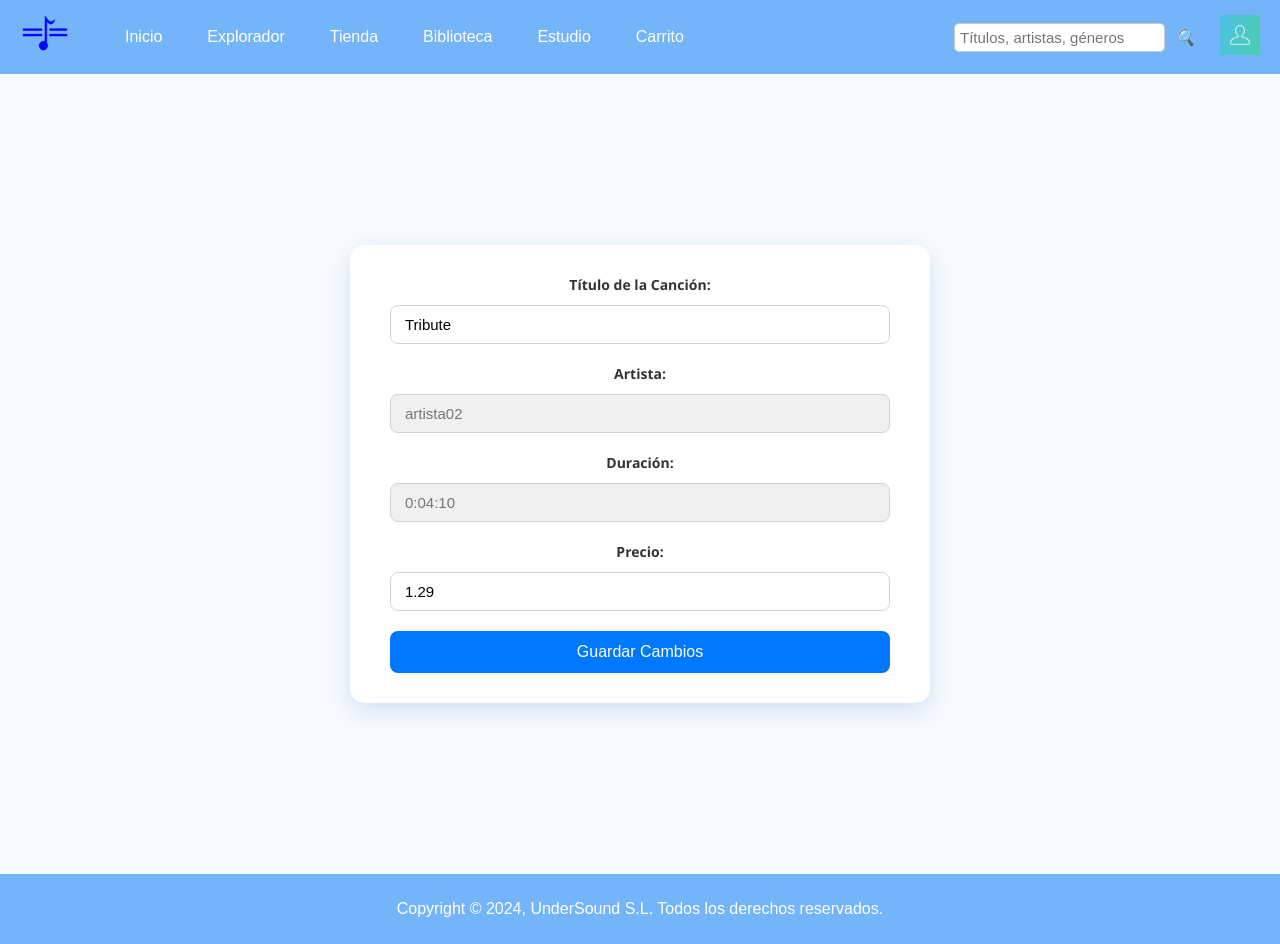
After one commit to VictorNicolaiTellez/Proyecto_PI, a Flask app: page /song_edit/1 in a window 1280 px wide. The commit adds this page. Run offline with Flask 3, Linux system fonts and the light colour scheme; the visitor is signed in with stand-in values (Sample User, id 1); data comes from the database, SQL or seed files in the repository; both versions use the stored data as it was before the commit.

Commit message:
Editarcancio+subir cancion+cambios esteticos+mejoras dao

```diff
--- a/app.py
+++ b/app.py
@@ -1,9 +1,9 @@
-from datetime import timedelta
+from datetime import datetime, timedelta
 from flask import Flask, flash, render_template, redirect, url_for, request, session, jsonify
 from flask import send_from_directory
 from db.dbconnection import dbConnect
-from db.songsDAO import get_all_songs, get_song_by_id,get_songs_by_album,get_songs_by_artist, get_songs_by_name
-from db.albumsDAO import get_albums_by_name, get_all_albums, get_album_by_id, get_albums_by_artist, add_album, update_album, delete_album
+from db.songsDAO import add_song, get_all_songs, get_song_by_id,get_songs_by_album,get_songs_by_artist, get_songs_by_name, update_song
+from db.albumsDAO import album_exists_for_artist, get_albums_by_name, get_all_albums, get_album_by_id, get_albums_by_artist, add_album, update_album, delete_album
 from db.vinylsDAO import get_all_vinyls, get_vinyl_by_id, add_vinyl, get_vinyls_by_name, update_vinyl, delete_vinyl
 from db.cdsDAO import get_all_cds, get_cd_by_id, add_cd, get_cds_by_name, update_cd, delete_cd
 from db.merchandisingDAO import get_all_merch, get_merch_by_id,add_merch, get_merchandising_by_name, update_merch, delete_merch
@@ -134,7 +134,6 @@ def library():
     user= get_user_by_username(user_session['username'])
     user_id = user['id']
 
-    print(f"[DEBUG] ID de usuario en sesión: {user_id}")
     fav_song_ids = get_fav_songs(user_id)
     fav_album_ids = get_fav_albums(user_id)
     fav_artist_ids = get_fav_artists(user_id)
@@ -184,12 +183,70 @@ def artist_fav(artist_id):
 
 
 @app.route('/studio/')
+#@login_required
 def studio():
-    return render_template('studio.html')
+    user_session = session.get('user')
 
-@app.route('/song_upload/')
+    user= get_user_by_username(user_session['username'])
+    user_id = 1 # user['id']
+    songs = get_songs_by_artist(user_id)
+
+    return render_template('studio.html',songs=songs)
+
+@app.route('/song_upload/', methods=['GET', 'POST'])
+@login_required
 def song_upload():
+    user_session = session.get('user')
+    user= get_user_by_username(user_session['username'])
+    if request.method == 'POST':
+        new_song = request.form.to_dict()
+
+
+        album_title = new_song.get('album')
+
+        # Paso 1-3: Obtener o crear el álbum y conseguir su ID
+        album_id = album_exists_for_artist(album_title, user['id'])
+        if album_id is None:
+            # Si no existe, lo creamos
+            album_data = {
+                'title': album_title,
+                'artist': user['id'],
+                'genre': new_song.get('genre')
+            }
+            add_album(album_data)
+            # Ahora obtenemos el ID del álbum recién creado
+            album_id = album_exists_for_artist(album_title, user['id'])
+
+        song_data = {
+            'title': new_song.get('song'),
+            'duration': new_song.get('duration'),
+            'audio_file': new_song.get('audio_file'),
+            'price': new_song.get('price'),
+            'album': album_id,  # Usamos el ID del álbum existente o recién creado
+            'artist': user['id']
+        }
+        add_song(song_data)  # Usamos el DAO para agregar una nueva canción
+
+        return redirect(url_for('studio'))
+
     return render_template('song_upload.html')
+
+@app.route('/song_edit/<int:song_id>', methods=['GET', 'POST'])
+@login_required
+def song_edit(song_id):
+    song = get_song_by_id(song_id)  # Obtener la canción desde la base de datos usando song_id
+    artist= get_user_by_id(song['artist_id'])  # Obtener el artista de la canción
+    if request.method == 'POST':
+        updated_song = {
+            'title': request.form.get('song-title'),
+            'price': request.form.get('price')
+        }
+        # Lógica para actualizar la canción con los nuevos datos
+        update_song(song_id, updated_song)  # Usamos el DAO para actualizar la canción
+
+        return redirect(url_for('studio'))  # Redirigir después de guardar los cambios
+
+    return render_template('edit_song.html', song=song,artist=artist)
 
 
 '''
--- a/db/songsDAO.py
+++ b/db/songsDAO.py
@@ -64,19 +64,7 @@ def get_songs_by_artist(artist_id):
     songs = cursor.fetchall()
     conn.close()
     return songs
-'''
-def get_songs_by_artist(artist_id):
-    conn = dbConnect()
-    cursor = conn.cursor(dictionary=True)
-    cursor.execute("""
-        SELECT s.song_id, s.title, s.album AS album_id
-        FROM songs s
-        WHERE s.artist = %s
-    """, (artist_id,))
-    songs = cursor.fetchall()
-    conn.close()
-    return songs
-'''
+
 def get_songs_by_album(album_id):
     conn = dbConnect()
     cursor = conn.cursor()
@@ -158,7 +146,6 @@ def delete_song(song_id):
     conn.commit()
     conn.close()
 
-
 def get_songs_by_album(album_id):
     conn = dbConnect()
     cursor = conn.cursor(dictionary=True)
--- a/static/css/styles.css
+++ b/static/css/styles.css
@@ -843,18 +843,19 @@ h1.carrito{
 
 /* Estilo para el botón */
 .dropdown-btn {
-    background-color: #007BFF; /* Azul fuerte */
+    background-color: #007BFF;
     color: white;
     padding: 12px 24px;
     font-size: 16px;
     border: none;
     cursor: pointer;
     border-radius: 8px;
-    margin-bottom: 20px;
-    display: inline-block;
+    display: block;          /* Hace que el botón ocupe toda la línea */
+    margin: 0 auto 20px;     /* Centrado horizontal y margen abajo */
     text-align: center;
     transition: background-color 0.3s, transform 0.2s ease-in-out;
 }
+
 
 /* Estilo cuando el botón está en hover */
 .dropdown-btn:hover {
@@ -903,3 +904,195 @@ h1.carrito{
 .carousel-btn_index:active {
     background-color: #004085;
 }
+
+
+/*song_upload button*/
+.upload_song {
+    text-align: center; /* Asegura que el contenido dentro de este div esté centrado */
+    margin: 20px 0; /* Para dar algo de espacio alrededor */
+}
+
+.btn-upload {
+    display: inline-block; /* Hace que el enlace se comporte como un bloque pero solo ocupe lo necesario */
+    padding: 10px 25px;
+    background-color: #007BFF;
+    color: white;
+    text-decoration: none;
+    border-radius: 8px;
+    font-size: 16px;
+    transition: background-color 0.3s ease, transform 0.2s ease-in-out;
+}
+
+.btn-upload:hover {
+    background-color: #0056b3;
+    transform: translateY(-2px);
+}
+
+/*song Upload form*/
+.song-upload {
+    background-color: #f0f8ff;
+    border: 1px solid #cce0ff;
+    border-radius: 12px;
+    padding: 25px 30px;
+    max-width: 600px;
+    margin: 30px auto;
+    box-shadow: 0 4px 12px rgba(0, 88, 179, 0.1);
+    font-family: 'Segoe UI', sans-serif;
+}
+
+.upload-title {
+    text-align: center;
+    color: #004c99;
+    margin-bottom: 20px;
+}
+
+.form-group {
+    margin-bottom: 15px;
+}
+
+label {
+    display: block;
+    font-weight: 600;
+    margin-bottom: 6px;
+    color: #003366;
+}
+
+input[type="text"],
+select,
+input[type="file"] {
+    width: 100%;
+    padding: 10px;
+    border: 1px solid #b3d1ff;
+    border-radius: 8px;
+    box-sizing: border-box;
+    font-size: 15px;
+    background-color: #ffffff;
+}
+
+input[type="checkbox"] {
+    margin-right: 8px;
+}
+
+.btn-login {
+    background-color: #3399ff;
+    color: white;
+    border: none;
+    padding: 12px 20px;
+    border-radius: 10px;
+    cursor: pointer;
+    width: 100%;
+    font-size: 16px;
+    transition: background-color 0.3s ease;
+}
+
+.btn-login:hover {
+    background-color: #267acc;
+}
+
+
+
+/*UPLOAD*/
+
+.song-edit-container {
+    max-width: 600px;
+    margin: 0 auto;
+    padding: 20px;
+    background-color: #f9f9f9;
+    border-radius: 8px;
+    box-shadow: 0 4px 6px rgba(0, 0, 0, 0.1);
+}
+
+.song-edit-container h2 {
+    text-align: center;
+    margin-bottom: 20px;
+}
+
+.form-group {
+    margin-bottom: 15px;
+}
+
+.form-group label {
+    display: block;
+    font-weight: bold;
+    margin-bottom: 5px;
+}
+
+.form-group input, .form-group select {
+    width: 100%;
+    padding: 8px;
+    border-radius: 5px;
+    border: 1px solid #ccc;
+}
+
+.form-group input[type="file"] {
+    padding: 0;
+}
+
+.btn-submit {
+    width: 100%;
+    padding: 10px;
+    background-color: #007bff;
+    color: white;
+    border: none;
+    border-radius: 5px;
+    cursor: pointer;
+    font-size: 16px;
+}
+
+.btn-submit:hover {
+    background-color: #0056b3;
+}
+
+/*EDITAR SONG CSS*/
+.song-edit-page {
+    font-family: 'Segoe UI', sans-serif;
+    background-color: #f7faff;
+    display: flex;
+    justify-content: center;
+    align-items: center;
+    min-height: 100vh;
+}
+
+.song-edit-page form {
+    background-color: #ffffff;
+    padding: 30px 40px;
+    border-radius: 15px;
+    box-shadow: 0 8px 24px rgba(0, 88, 179, 0.15);
+    max-width: 500px;
+    width: 100%;
+}
+
+.song-edit-page .form-group {
+    margin-bottom: 20px;
+}
+
+.song-edit-page label {
+    display: block;
+    margin-bottom: 6px;
+    font-weight: 600;
+    color: #333;
+}
+
+.song-edit-page input[type="text"] {
+    width: 100%;
+    padding: 10px 14px;
+    border: 1px solid #cbd5e0;
+    border-radius: 8px;
+    font-size: 15px;
+}
+
+.song-edit-page input[readonly] {
+    background-color: #f0f0f0;
+    color: #777;
+}
+
+.song-edit-page .btn-login {
+    background-color: #0077ff;
+    color: white;
+    padding: 12px 18px;
+    font-size: 16px;
+    border: none;
+    border-radius: 8px;
+    cursor: pointer;
+    width: 100%;
+}
--- /dev/null
+++ b/templates/edit_song.html
@@ -0,0 +1,38 @@
+{% extends 'template.html' %}
+{% block title %}UnderSound - Estudio{% endblock %}
+
+{% block head %}<head>
+    <meta charset="UTF-8">
+    <meta name="viewport" content="width=device-width, initial-scale=1.0">
+    <title>Editar Canción</title>
+    <link rel="stylesheet" href="{{ url_for('static', filename='styles.css') }}">
+</head>{% endblock %}
+
+{% block content %}
+<div class="song-edit-page">
+    <form action="{{ url_for('song_edit', song_id=song.song_id) }}" method="POST">
+        <div class="form-group">
+            <label for="song-title">Título de la Canción:</label>
+            <input type="text" id="song-title" name="song-title" value="{{ song['title'] }}" required>
+        </div>
+
+        <div class="form-group">
+            <label for="artist">Artista:</label>
+            <input type="text" id="artist" value="{{ artist.username }}" readonly>
+        </div>
+
+        <div class="form-group">
+            <label for="duration">Duración:</label>
+            <input type="text" id="duration" value="{{ song['duration'] }}" readonly>
+        </div>
+
+        <div class="form-group">
+            <label for="price">Precio:</label>
+            <input type="text" id="price" name="price" value="{{ song['price'] }}" required>
+        </div>
+
+        <button type="submit" class="btn-login">Guardar Cambios</button>
+    </form>
+
+</div>
+{%endblock%}
```
Also changed, not shown: creacion_tablas.sql (deleted, +0 -235 lines), db/albumsDAO.py (+15 -1 lines), templates/song_upload.html (+30 -50 lines), templates/studio.html (+11 -11 lines), README.txt.
